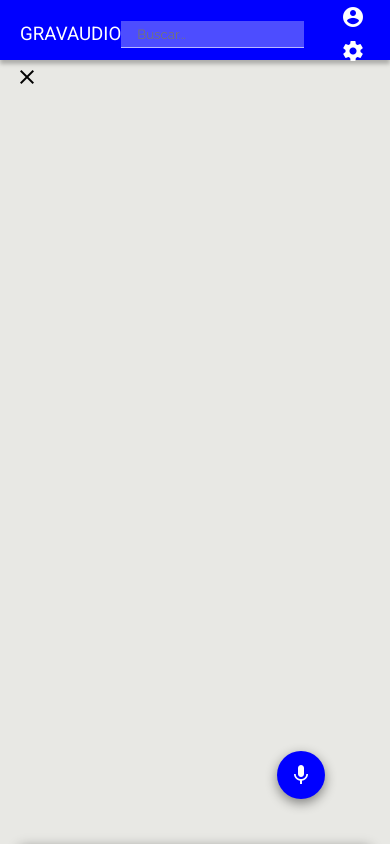
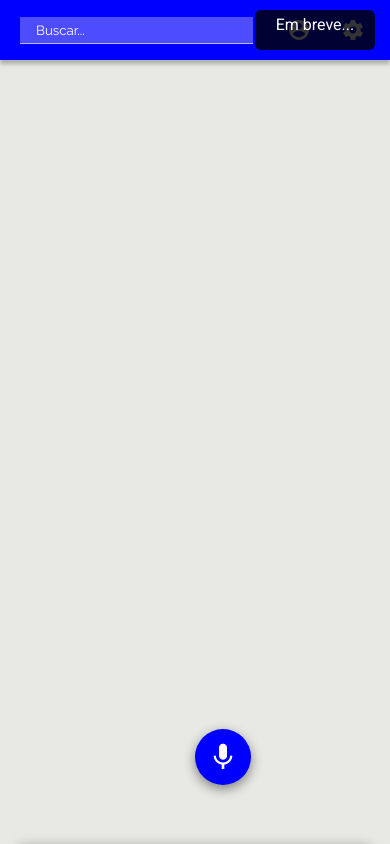
Before and after one commit to andremasson/voice-recorder, a React (Create React App) app: page / in a window 390 px wide. Both pictures are taken after a click on the element "account_circle". Built offline with nearby package versions, Linux system fonts and the light colour scheme.

Commit message:
Layout mobile

```diff
--- a/src/App.js
+++ b/src/App.js
@@ -9,7 +9,6 @@ import {getRecords, updateQuery} from "./actions/record";
 import {stopAudio} from "./actions/audio";
 import {initStorage} from "./utils/startup";
 import AudioPlayer from "./components/AudioPlayer";
-import MenuBar from "./components/MenuBar";
 
 const App = () => {
     useEffect(() => {
@@ -23,7 +22,6 @@ const App = () => {
             <NavBar />
             <main>
                 <RecordsView recordings={[]} />
-                <MenuBar />
                 <AudioPlayer />
                 <RecordButton />
             </main>
--- a/src/components/NavBar.js
+++ b/src/components/NavBar.js
@@ -1,8 +1,9 @@
-import React from "react";
+import React, {useState} from "react";
 import {connect} from "react-redux";
 import {updateQuery} from "../actions/record";
 
 const NavBar = ({query, updateQuery}) => {
+    const [visible, setVisible] = useState("");
     return (
         <header>
             <div className="title">
@@ -17,13 +18,22 @@ const NavBar = ({query, updateQuery}) => {
                 />
             </div>{" "}
             <div className="action-bar">
-                <div className="icon-button primary">
+                <div
+                    className="icon-button primary"
+                    onClick={() => setVisible("show")}>
                     <i className="material-icons primary"> account_circle </i>{" "}
                 </div>{" "}
-                <div className="icon-button danger">
+                <div
+                    className="icon-button danger"
+                    onClick={() => setVisible("show")}>
                     <i className="material-icons"> settings </i>{" "}
                 </div>{" "}
             </div>{" "}
+            <span
+                className={`tooltip ${visible}`}
+                onClick={() => setVisible("")}>
+                Em breve...
+            </span>
         </header>
     );
 };
--- a/src/styles/App.scss
+++ b/src/styles/App.scss
@@ -15,8 +15,10 @@ body {
 
 main {
     padding: $header-height 10px 10px 10px;
-    height: 100%;
+    height: 100vh;
     width: 100vw;
+    align-content: center;
+    text-align: center;
 }
 
 h1,
--- a/src/styles/_appBar.scss
+++ b/src/styles/_appBar.scss
@@ -1,4 +1,5 @@
 header {
+    justify-content: space-between;
     background-color: $primary-color;
     color: $primary-font-color-light;
     padding: 0 20px 0 20px;
@@ -14,14 +15,12 @@ header {
         vertical-align: middle;
         align-self: center;
     }
-    div:first-child {
+    .title {
         text-align: left;
         text-transform: uppercase;
     }
-    div:last-child {
+    .action-bar {
         text-align: right;
-    }
-    .action-bar {
         div {
             margin-left: 1rem;
         }
@@ -31,11 +30,48 @@ header {
     }
     .search-bar {
         display: flex;
-         :first-child {
-            flex-grow: 8;
-        }
-         :last-child {
-            flex-grow: 2;
+        input {
+            width: 100%;
+            margin-left: 0;
+            margin-right: 0;
+            &::placeholder {
+                opacity: 1;
+                color: $primary-font-color-light;
+            }
         }
     }
 }
+
+@include mediaSm {
+    header {
+        grid-template-columns: 1fr 1fr 1fr;
+        grid-template-areas: "searchbar searchbar actions";
+        .title {
+            display: none;
+        }
+        .search-bar {
+            grid-area: searchbar;
+        }
+        .action-bar {
+            grid-area: actions;
+        }
+    }
+}
+
+.tooltip {
+    visibility: hidden;
+    width: 120px;
+    height: 40px;
+    background-color: rgba($color: #000000, $alpha: 0.8);
+    color: #fff;
+    text-align: center;
+    padding: 5px 0;
+    border-radius: 6px;
+    position: fixed;
+    top: 10px;
+    right: 15px;
+    z-index: 1;
+    &.show {
+        visibility: visible;
+    }
+}
--- a/src/styles/_elements.scss
+++ b/src/styles/_elements.scss
@@ -48,12 +48,14 @@
         }
     }
     .card-datetime {
+        text-align: left;
         grid-area: datetime;
     }
     .card-recid {
         grid-area: rec-id;
     }
     .card-length {
+        text-align: left;
         grid-area: rec-length;
     }
     .actions {
@@ -71,10 +73,40 @@
     }
     .cardEdit {
         color: $primary-font-color-dark;
-        border-bottom: 1px solid rgba($color: #000, $alpha: 0.6);
         border-bottom: 1px solid rgba($color: #000, $alpha: 0.7);
         text-transform: uppercase;
         font-weight: bold;
+    }
+}
+
+@include mediaSm {
+    .card {
+        display: grid;
+        grid-template-columns: repeat(2, 1fr);
+        grid-template-areas: "head datetime" "actions rec-length";
+        grid-gap: 10px;
+        color: $primary-font-color-dark;
+        padding: 10px;
+        background-color: $card-color;
+        box-shadow: $default-shadow;
+        .card-head {
+            justify-content: left;
+            align-items: left;
+            span {
+                display: block;
+                text-align: left;
+            }
+        }
+        .card-datetime {
+            text-align: right;
+        }
+        .card-length {
+            text-align: right;
+        }
+        .actions {
+            justify-content: left;
+            align-items: left;
+        }
     }
 }
 
@@ -125,17 +157,19 @@ textarea {
     justify-content: center;
     align-items: center;
     .dialog {
-        display: grid;
-        grid-template-columns: repeat(3, 1fr);
-        grid-template-areas: "title" "message" "actions";
-        .title {
-            grid-area: title;
-        }
+        display: inline-flex;
+        flex-direction: column;
+        width: 250px;
         .message {
-            grid-area: message;
+            margin-right: 0;
+            margin-left: 0;
         }
         .actions {
-            grid-area: actions;
+            margin-top: 15px;
+            padding-left: 10px;
+            padding-right: 10px;
+            display: flex;
+            justify-content: space-evenly;
             button {
                 background: $primary-color;
                 text-transform: uppercase;
@@ -144,8 +178,8 @@ textarea {
                 color: $primary-font-color-light;
                 padding: 6px 12px;
                 display: inline-block;
-                &:hover {
-                    background-color: rgba($color: #000000, $alpha: 0.1);
+                &.danger {
+                    background: red;
                 }
             }
         }
--- a/src/styles/_fab.scss
+++ b/src/styles/_fab.scss
@@ -21,3 +21,17 @@
         margin: auto;
     }
 }
+
+@include mediaSm {
+    .fab {
+        bottom: 7vh;
+        align-self: center;
+        left: auto;
+        right: auto;
+        width: 3.5em;
+        height: 3.5em;
+        i {
+            font-size: xx-large;
+        }
+    }
+}
--- a/src/styles/_recordView.scss
+++ b/src/styles/_recordView.scss
@@ -1,10 +1,42 @@
 .records-list {
+    padding-bottom: inherit;
     display: flex;
     flex-direction: column;
     width: 100%;
+}
+
+@include mediaSm {
+    .records-list {
+        width: 95vw;
+        overflow-x: hidden;
+    }
+    .record-element {
+        align-self: center;
+        margin: 7px;
+        width: 100vw;
+    }
+}
+
+@include mediaMd {
+    .record-element {
+        align-self: center;
+        margin: 7px;
+        width: 85vw;
+    }
+}
+
+@include mediaLg {
     .record-element {
         align-self: center;
         margin: 7px;
         width: 500px;
     }
 }
+
+@include mediaXl {
+    .record-element {
+        align-self: center;
+        margin: 7px;
+        width: 800px;
+    }
+}
```
